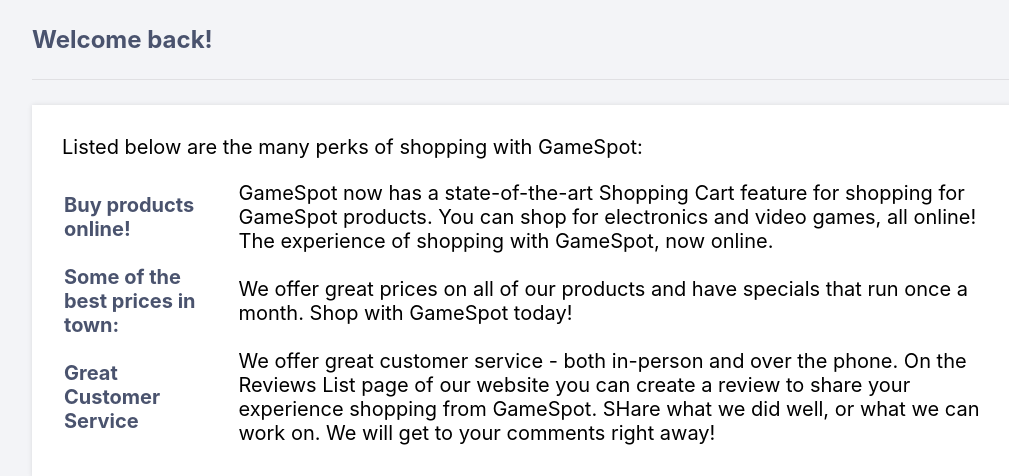
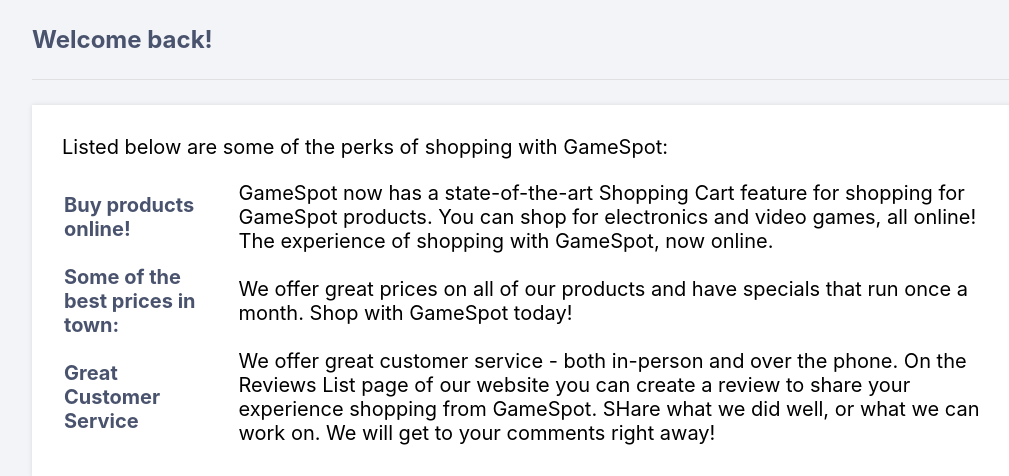
Before and after one commit to Jual6332/GameSpotFinalProject, a PHP site: page /profile.php in a window 1280 px wide. Shown: the part 68-544 px from the top of the page, without its empty margins (108-1117 px from the left). Run offline with PHP 8.4, Linux system fonts and the light colour scheme.

Commit message:
Updated description element

```diff
--- a/profile.php
+++ b/profile.php
@@ -26,7 +26,7 @@
 	<div class="content">
         <h2>Welcome back!</h2>
         <div>
-            <p>Listed below are the many perks of shopping with GameSpot:</p>
+            <p>Listed below are some of the perks of shopping with GameSpot:</p>
             <table>
                 <tr>
                     <td>Buy products online!</td>
```
